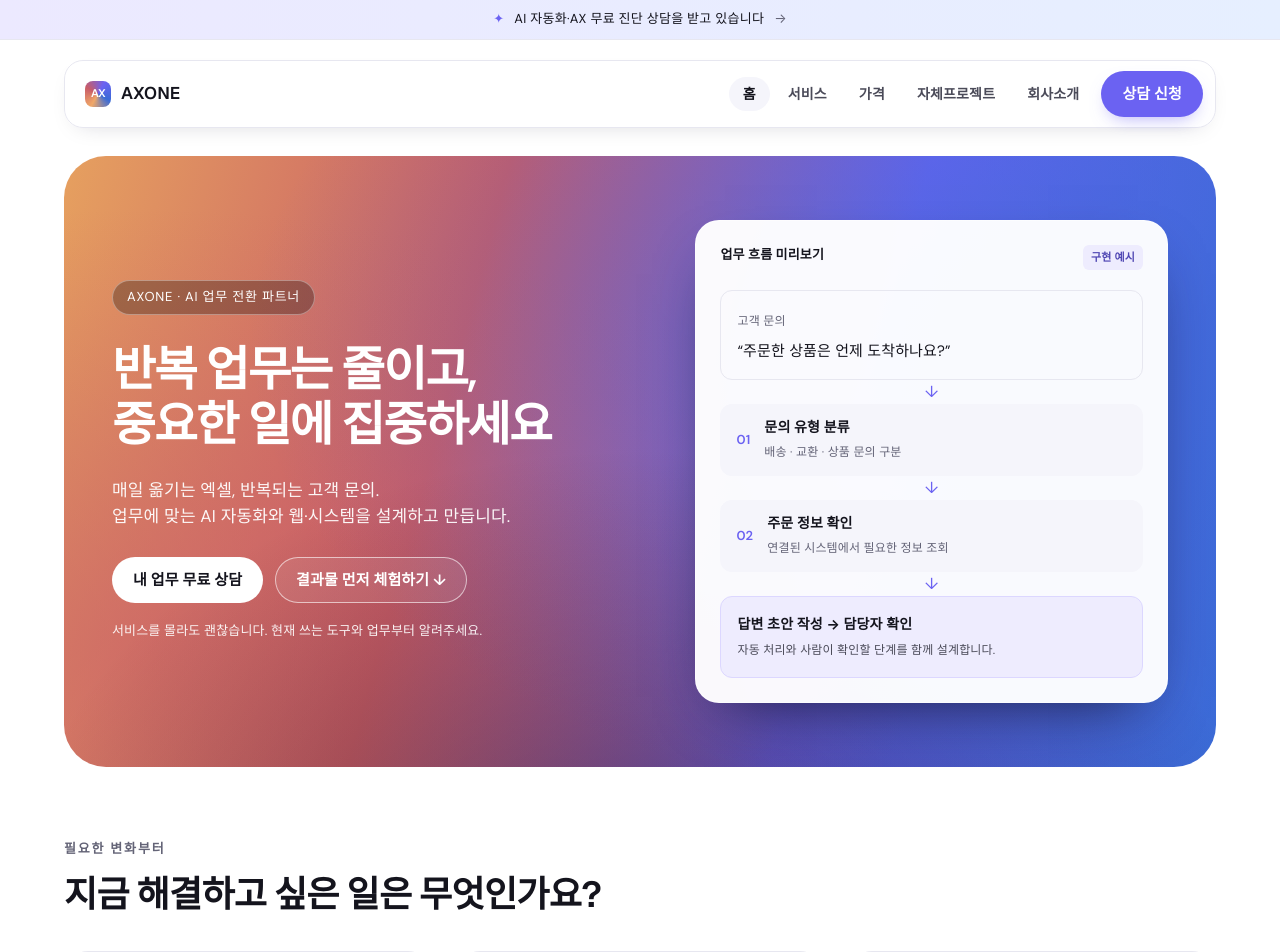
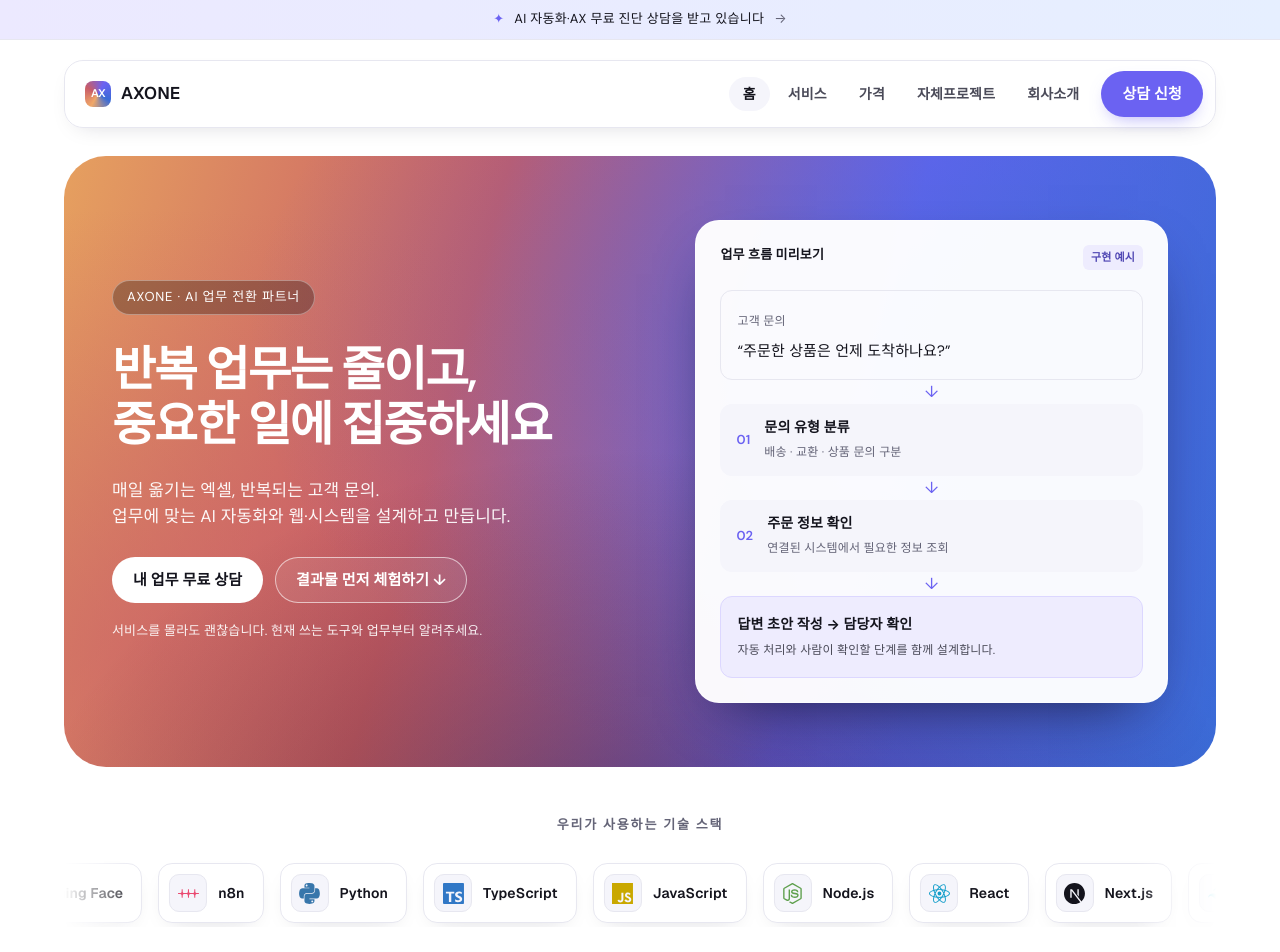
Before and after one commit to axone42/axone42, a Next.js app: page / in a window 1280 px wide. Shown: the top 952 px of the page. Built offline with nearby package versions, Linux system fonts and the light colour scheme; no server answers.

Commit message:
Restore original technology marquee on home page

```diff
--- a/app/about/page.tsx
+++ b/app/about/page.tsx
@@ -2,7 +2,6 @@ import type { Metadata } from "next";
 import Link from "next/link";
 import Reveal from "@/components/Reveal";
 import { site } from "@/lib/site";
-import TechStack from "@/components/TechStack";
 
 export const metadata: Metadata = {
   title: "회사소개 — AI 트랜스포메이션 파트너",
@@ -64,7 +63,6 @@ export default function AboutPage() {
       </section>
 
       <div className="container"><div className="glow-strip" /></div>
-      <section className="section--tight"><div className="container"><details className="technology-details"><summary>프로젝트에 맞춰 선택하는 기술과 도구</summary><p>기존 시스템과 운영 환경에 맞춰 필요한 도구를 조합합니다.</p><TechStack /></details></div></section>
 
       {/* Company info + categories */}
       <section className="section">
--- a/app/page.tsx
+++ b/app/page.tsx
@@ -1,6 +1,7 @@
 import Link from "next/link";
 import Reveal from "@/components/Reveal";
 import CaseStudies from "@/components/CaseStudies";
+import TechStack from "@/components/TechStack";
 import Faq from "@/components/Faq";
 import { serviceGroups } from "@/lib/service-groups";
 
@@ -27,6 +28,16 @@ export default function Home() {
         </div>
       </div>
     </section>
+    <section className="section--tight">
+      <div className="container">
+        <Reveal>
+          <p className="eyebrow" style={{ textAlign: "center", marginBottom: 24 }}>
+            우리가 사용하는 기술 스택
+          </p>
+        </Reveal>
+        <TechStack />
+      </div>
+    </section>
     <section className="section" id="services"><div className="container">
       <Reveal><p className="eyebrow">필요한 변화부터</p><h2 className="section-title">지금 해결하고 싶은 일은 무엇인가요?</h2></Reveal>
       <div className="service-paths">{serviceGroups.map((group,i) => <Link className="service-path" href={`/services#${group.id}`} key={group.id}>
```
